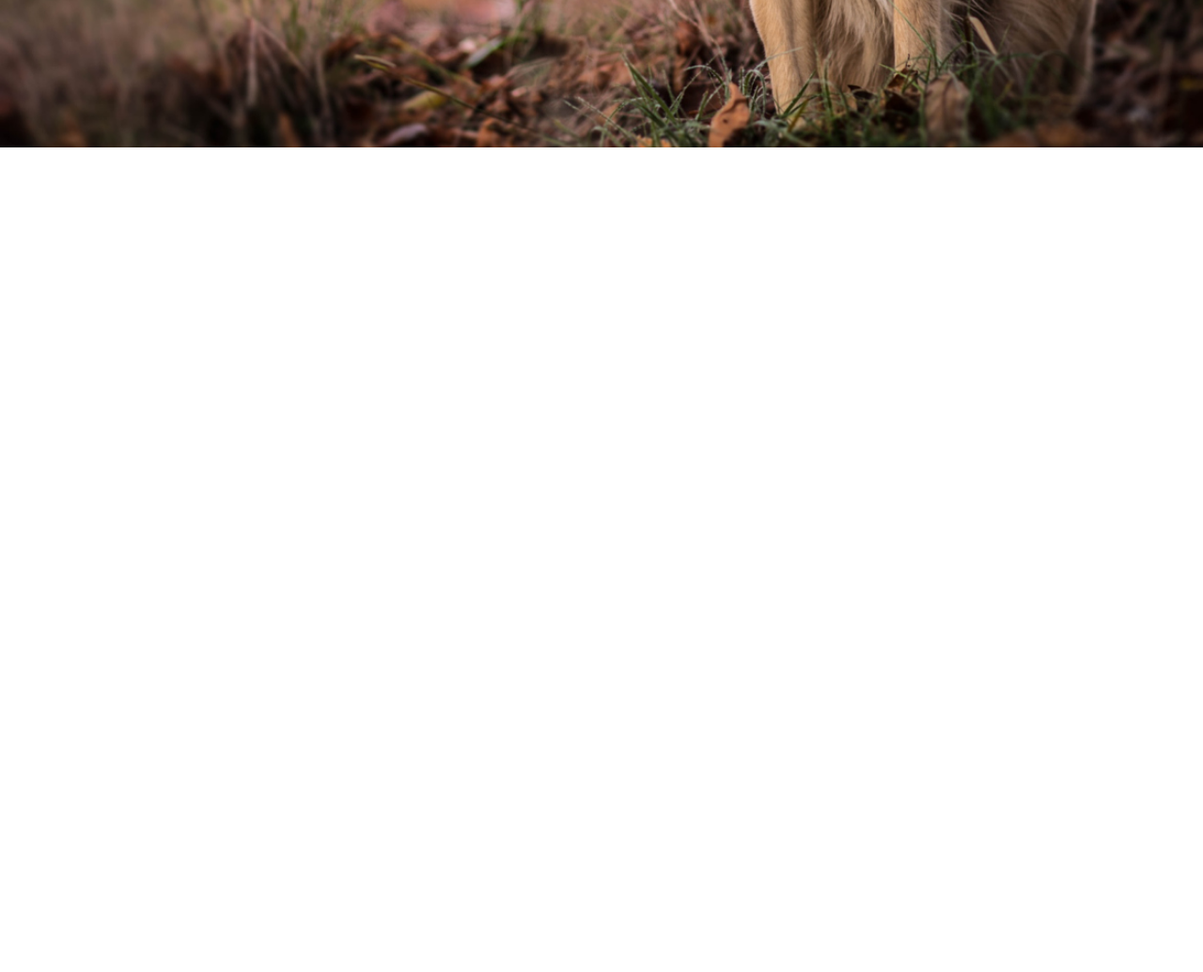
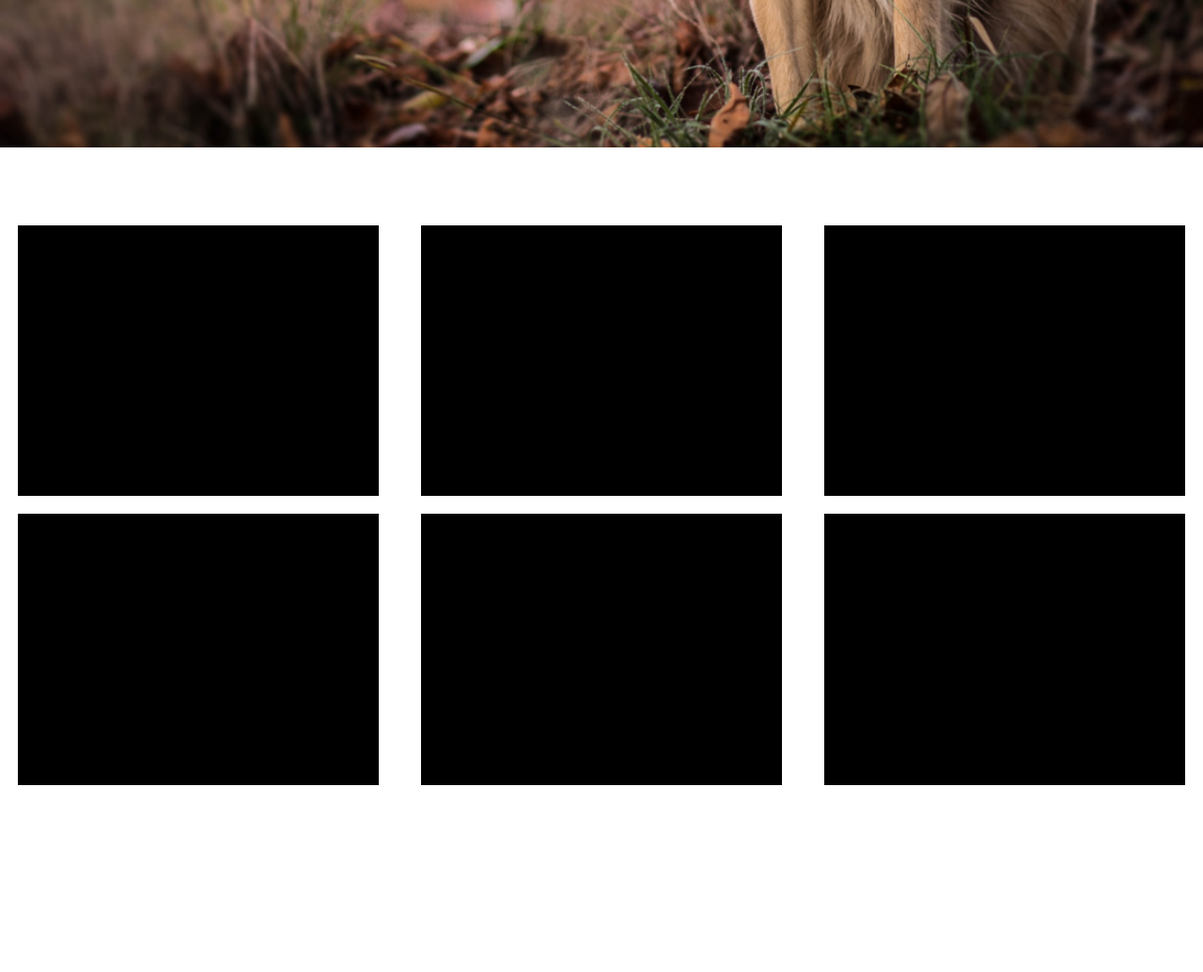
Before and after one commit to MainStar/Myr, a PHP site: page /index.html in a window 1280 px wide. Shown: the part 610-1645 px from the top of the page at 94% size. Run offline with PHP 8.4, Linux system fonts and the light colour scheme.

Commit message:
Add blocks in block Body

```diff
--- a/index.html
+++ b/index.html
@@ -17,7 +17,7 @@
 							<li><a href=" ">Терапия</a></li>
 							<li><a href=" ">Хирургия</a></li>
 							<li><a href=" ">Офтальмология</a></li>
-							<li><a href=" ">Акушерстов и генекология</a></li	>
+							<li><a href=" ">Акушерстов и генекология</a></li>
 							<li><a href=" ">Кардиология</a></li>
 							<li><a href=" ">Неврология</a></li>
 							<li><a href=" ">Лаборатория</a></li>
@@ -40,7 +40,32 @@
 			</div>
 		</div>
 		<div class="block_body">
+			<div class="services">
+				<div class="services_container1">
+					<div class="service">
 
+					</div>
+					<div class="service">
+
+					</div>
+				</div>
+				<div class="services_container2">
+					<div class="service">
+
+					</div>
+					<div class="service">
+
+					</div>
+				</div>
+				<div class="services_container3">
+					<div class="service">
+
+					</div>
+					<div class="service">
+
+					</div>
+				</div>
+			</div>
 		</div>
 		<div class="block_footer">
 
--- a/styles/style.css
+++ b/styles/style.css
@@ -95,3 +95,58 @@
 	font-size: 200%;
 	text-align: center;
 }
+/*********** Конец конфигурации ХЕДЕРА ***************/
+
+/* Конфигурация блока БОДИ */
+.block_body{
+	width: 100%;
+	height: 33.33333%;
+}
+.services{
+	position: relative;
+	width: 100%;
+	height: 80%;
+	margin-top: 5%;
+}
+/* Конфигурация контейнера услуг первого блока */
+.services_container1{
+	position: absolute;
+	width: 30%;
+	height: 100%;
+}
+.services_container1 > .service{
+	width: 100%;
+	height: 47%;
+	background: black;
+	margin: 5%;
+}
+/* ************************************* */
+
+/* Конфигурация контейнера услуг второго блока */
+.services_container2{
+	position: absolute;
+	width: 30%;
+	height: 100%;
+	left: 33.5%;
+}
+.services_container2 > .service{
+	width: 100%;
+	height: 47%;
+	background: black;
+	margin: 5%;
+}
+/* ************************************************* */
+
+/* Конфигурация контейнера услег третьего блока */
+.services_container3{
+	position: absolute;
+	width: 30%;
+	height: 100%;
+	left: 67%;
+}
+.services_container3 > .service{
+	width: 100%;
+	height: 47%;
+	background: black;
+	margin: 5%;
+}
```
